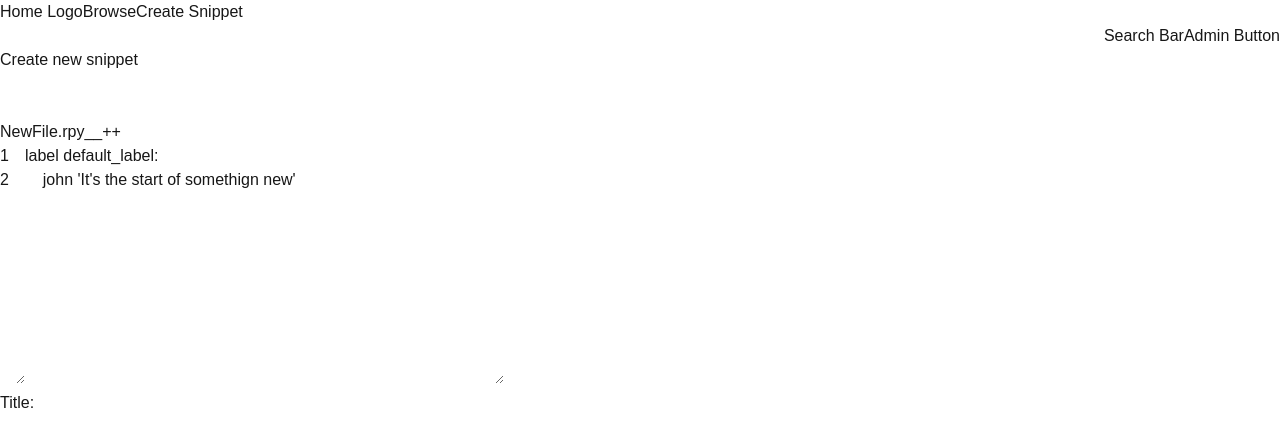
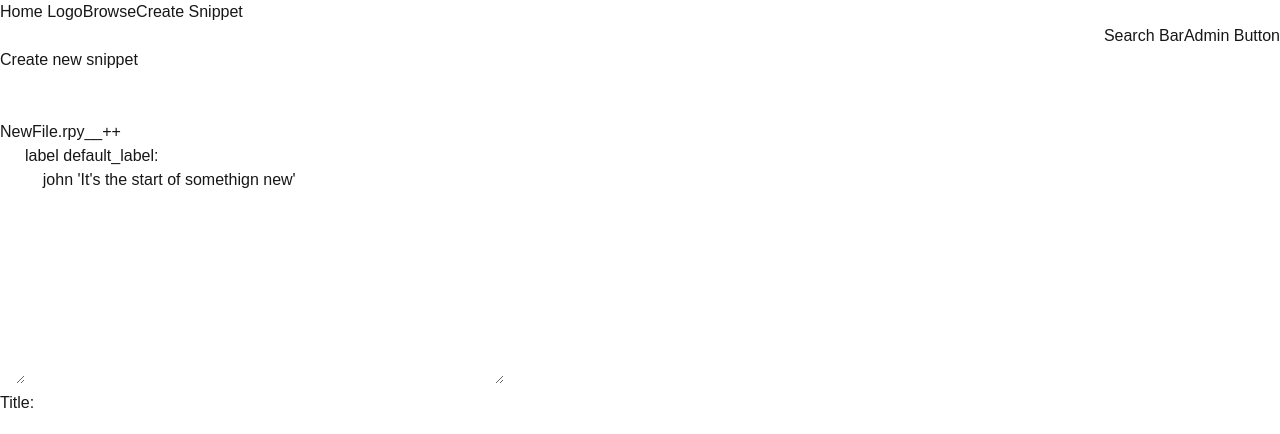
Before and after one commit to coreman14/Renpy-Snippets, a Next.js app: page /entry/new in a window 1280 px wide. Shown: the top 434 px of the page. Built offline with nearby package versions, Linux system fonts and the light colour scheme.

Commit message:
Firefox and JS amirite

```diff
--- a/src/app/components/createEditSnippet.tsx
+++ b/src/app/components/createEditSnippet.tsx
@@ -102,7 +102,7 @@ export default function CreateOrEditSnippet(props: {
         <span key="newTab" className="tablinks" onClick={() => createNewFile()}>__++</span>
     </div>
     <div>
-      <textarea id="lineNumbers" rows={10} cols={1} ref={lineNumber} readOnly inert className="resize-none absolute bg-black text-white text-right pr-1" value={Array(files[currentTab].code.split("\n").length).keys().map(n => n + 1 + "\n").toArray().join("") + ""}></textarea>
+      <textarea id="lineNumbers" rows={10} cols={1} ref={lineNumber} readOnly inert className="resize-none absolute bg-black text-white text-right pr-1" value={Array(files[currentTab].code.split("\n").length).map(n => n + 1 + "\n").join("") + ""}></textarea>
       <textarea rows={10} cols={50} className="codePlace pl-8" value={files[currentTab].code} onInput={(e) => updateCode(e.currentTarget.value, currentTab)} onChange={(e) => typedCode(e)} onScroll={(e) => autoScroll(e.currentTarget.scrollTop)}></textarea>
     {/* <SyntaxHighligher language="renpy" style={dracula}>{files[currentTab].code}</SyntaxHighligher> */}
     {/*TODO: We are gonna ignore the syntax highlighting for now as it's not as seemless as I wanted it to be. Lets get the app working so visual can come later */}
```
